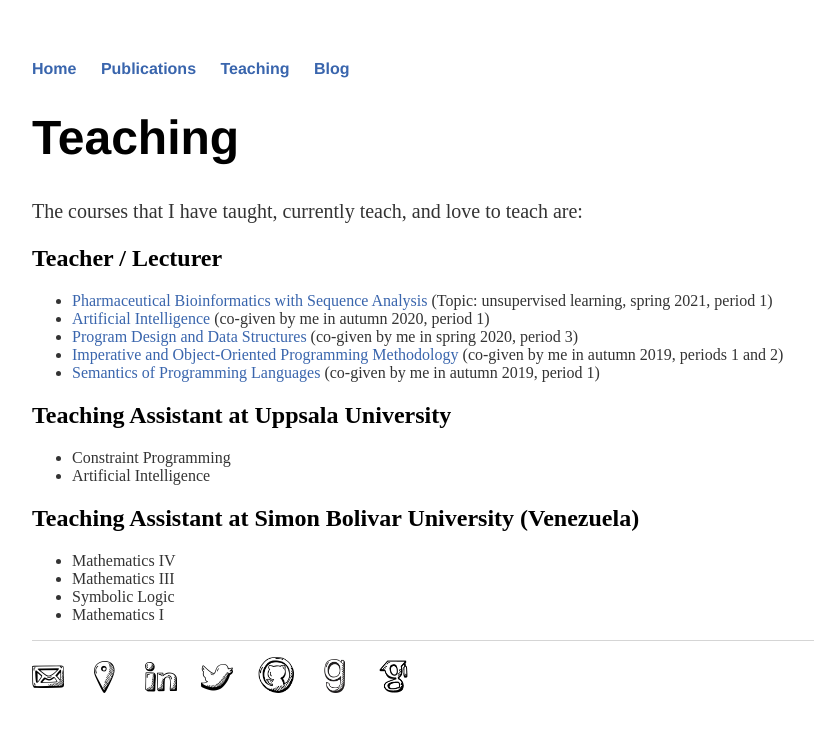
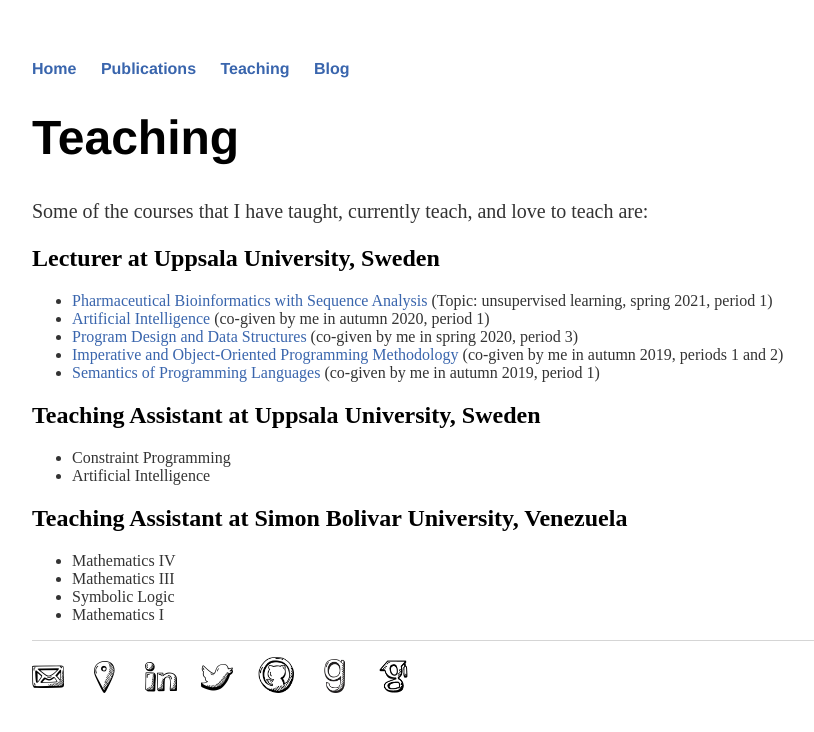
Before and after one commit to andreina-francisco/andreina-francisco.github.io, a Jekyll site: the page built from teaching/index.html, in a window 1280 px wide. Shown: the top 732 px of the page, without its empty margins (160-974 px from the left). Built offline with Jekyll 4.4.1, drawn with Linux system fonts in a browser that asks for light colours; nearby versions of some CDN libraries; a style sheet for code colours, icons or effects is not loaded.

Commit message:
Update index.html

```diff
--- a/teaching/index.html
+++ b/teaching/index.html
@@ -5,10 +5,10 @@ title: Maria Andreina Francisco Rodriguez
 <div class="blurb">
   <h1>Teaching</h1>
 
-  <p>The courses that I have taught, currently teach, and love to
+  <p>Some of the courses that I have taught, currently teach, and love to
   teach are:</p>
 
-  <h2> Teacher / Lecturer </h2>
+  <h2> Lecturer at Uppsala University, Sweden </h2>
   <ul>
     <li><a href="https://uu.se/en/admissions/freestanding-courses/course/?kKod=3FF276&typ=1">Pharmaceutical Bioinformatics with Sequence
   Analysis</a> (Topic: unsupervised learning, spring 2021, period 1)</li>
@@ -23,14 +23,14 @@ title: Maria Andreina Francisco Rodriguez
 
   </ul>
 
-	<h2> Teaching Assistant at Uppsala University</h2>
+	<h2> Teaching Assistant at Uppsala University, Sweden</h2>
 
 	<ul>
 	  <li> Constraint Programming</li>
 	  <li> Artificial Intelligence</li>
 	</ul>
 
-	<h2> Teaching Assistant at Simon Bolivar University (Venezuela)</h2>
+	<h2> Teaching Assistant at Simon Bolivar University, Venezuela</h2>
 
 	<ul>
 	  <li> Mathematics IV </li>
```
